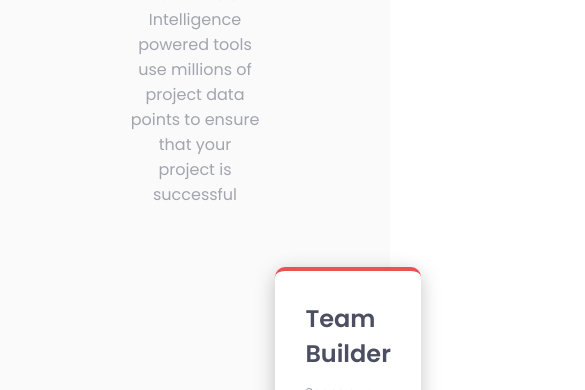
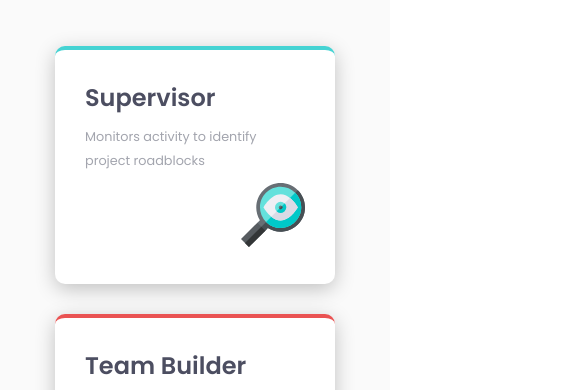
Before and after one commit to Yaiza16/Frontend_Mentor_Proyect, a plain HTML site: page 04. Four card feature section master/index.html in a window 390 px wide. Shown: the part 376-766 px from the top of the page, 585 px wide, since content can reach past the window. Drawn offline with Linux system fonts and the light colour scheme.

Commit message:
mobile version

```diff
--- a/04. Four card feature section master/style.css
+++ b/04. Four card feature section master/style.css
@@ -30,10 +30,22 @@
     align-items: center;
 }
 
+@media screen and (max-width: 800px){
+    .background{
+        height: auto;
+    }
+}
+
 .texts__section{
     width: 38%;
     text-align: center;
     margin: 40px 0;
+}
+
+@media screen and (max-width: 800px){
+    .texts__section{
+        width: 80%;
+    }
 }
 
 .texts__title{
@@ -61,6 +73,13 @@
     "supervisor karma calculator"
     ". karma .";
     gap: 30px;
+}
+
+@media screen and (max-width: 800px){
+    .cards__section{
+        display: flex;
+        flex-direction: column;
+    }
 }
 
 .card{
@@ -113,5 +132,12 @@
     bottom: 0;
     right: 0;
     padding: var(--padding-cars);
+}
 
+@media screen and (max-width: 800px){
+    .card__imagen{
+        position: relative;
+        text-align: right;
+        padding: 10px 0 0;
+    }
 }
```
